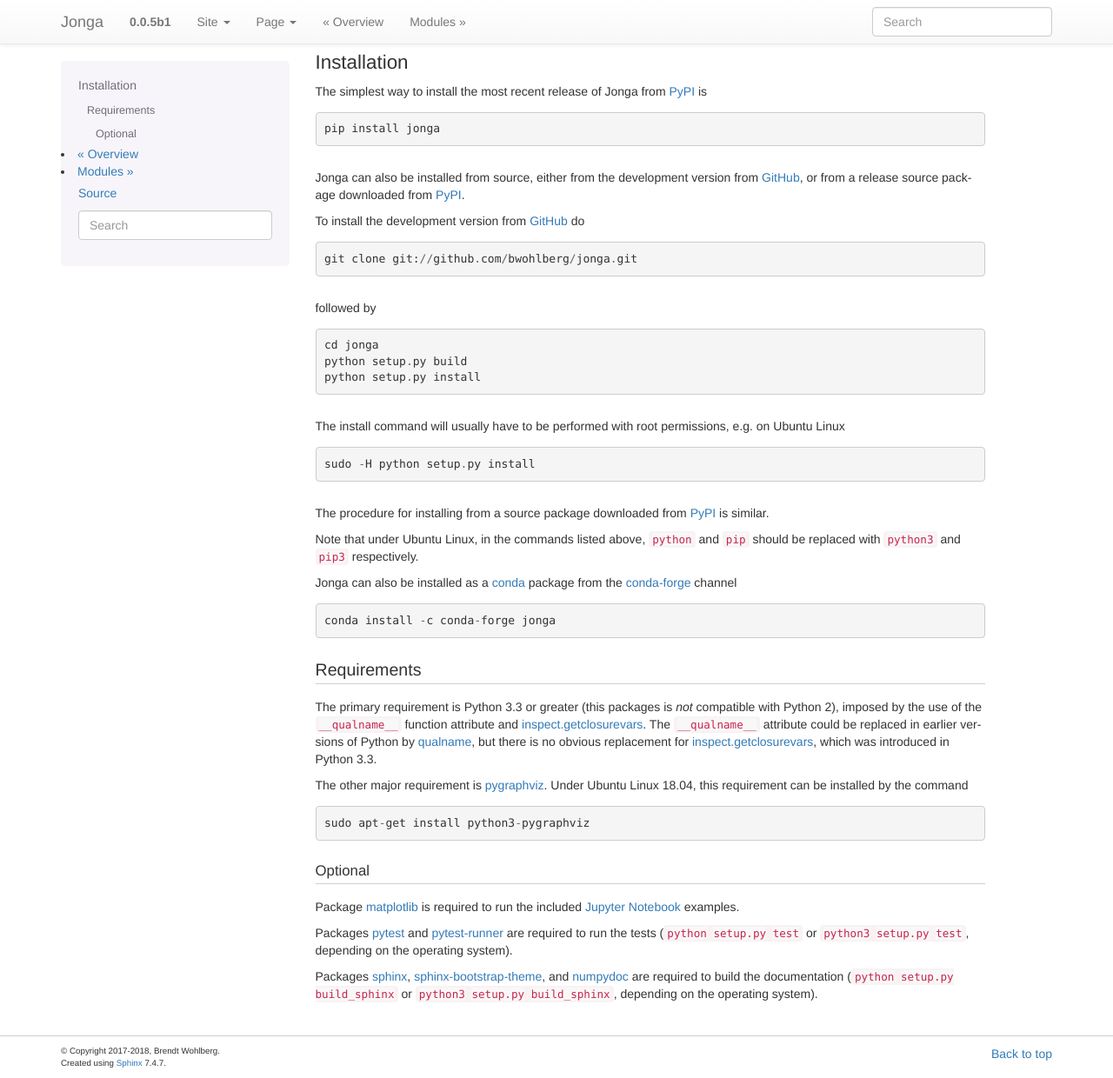
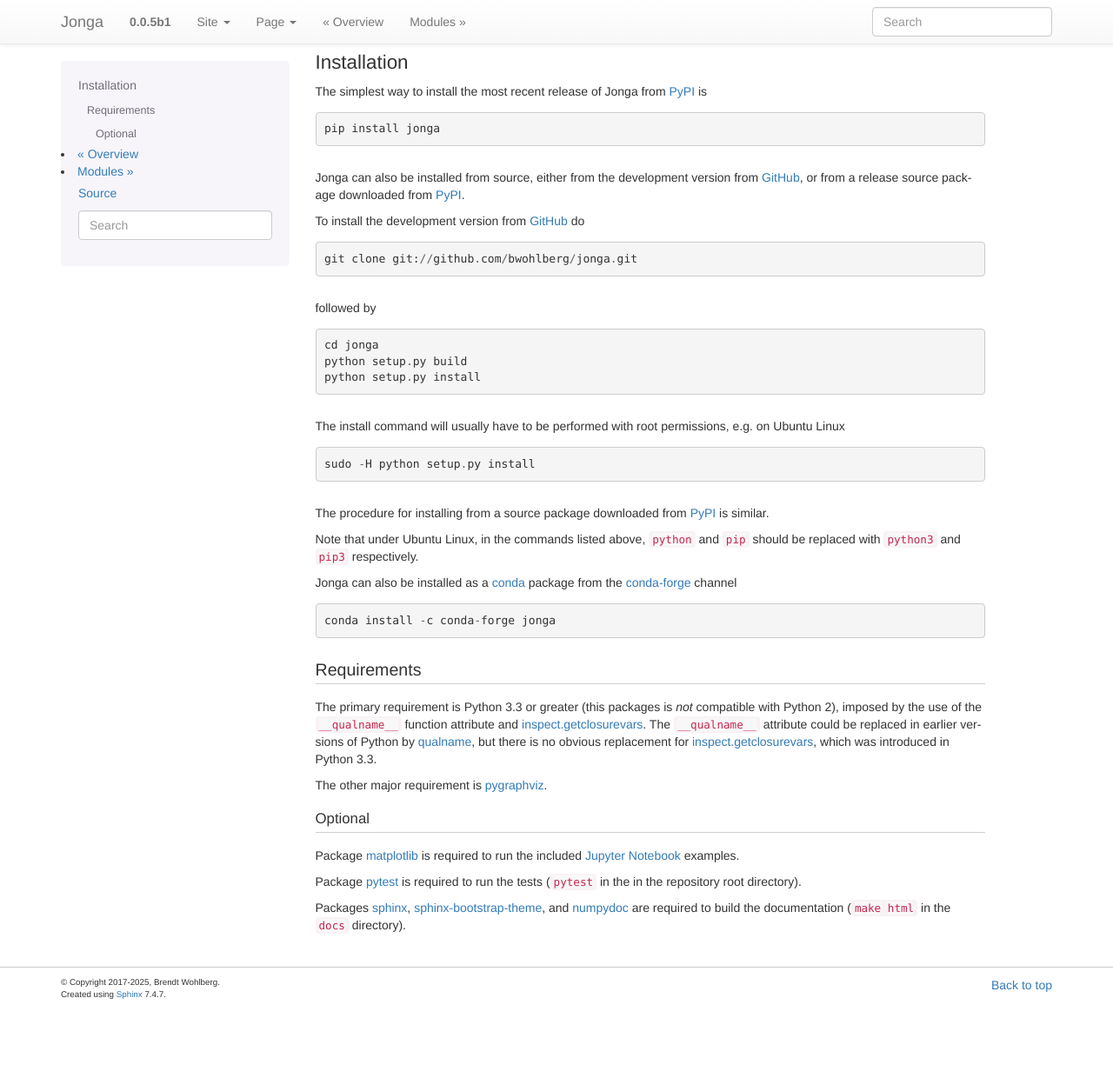
Before and after one commit to bwohlberg/jonga, a Sphinx documentation site: the page built from docs/source/install.rst, in a window 1280 px wide and 1240 px high. Shown: the whole window at 87% size. Built offline with Sphinx 7.4.7, drawn with Linux system fonts in a browser that asks for light colours.

Commit message:
Update and clean up

```diff
--- a/CHANGES.rst
+++ b/CHANGES.rst
@@ -6,7 +6,7 @@
 Version 0.0.5   (not yet released)
 ----------------------------------
 
-
+- Various minor fixes and improvements
 
 
 Version 0.0.4   (2018-11-12)
--- a/docs/source/conf.py
+++ b/docs/source/conf.py
@@ -58,7 +58,7 @@
 
 # General information about the project.
 project = u'Jonga'
-copyright = u'2017-2018, Brendt Wohlberg'
+copyright = u'2017-2025, Brendt Wohlberg'
 
 # The version info for the project you're documenting, acts as replacement for
 # |version| and |release|, also used in various other places throughout the
@@ -254,7 +254,9 @@
 mathjax_path = 'https://cdn.mathjax.org/mathjax/latest/MathJax.js?config=TeX-AMS_HTML'
 
 # Intersphinx mapping
-intersphinx_mapping = {'https://docs.python.org/3/': None}
+intersphinx_mapping = {
+    "python": ("https://docs.python.org/3/", None),
+}
 
 numpydoc_show_class_members = False
 
--- a/docs/source/install.rst
+++ b/docs/source/install.rst
@@ -67,12 +67,6 @@
 which was introduced in Python 3.3.
 
 The other major requirement is `pygraphviz <https://pygraphviz.github.io/>`_.
-Under Ubuntu Linux 18.04, this requirement can be installed by the command
-
-::
-
-  sudo apt-get install python3-pygraphviz
-
 
 
 
@@ -82,14 +76,11 @@
 Package `matplotlib <http://matplotlib.org>`_ is required to run the
 included `Jupyter Notebook <http://jupyter.org/>`_ examples.
 
-Packages `pytest <https://github.com/pytest-dev/pytest>`_ and
-`pytest-runner <https://github.com/pytest-dev/pytest-runner>`_ are
-required to run the tests (``python setup.py test`` or ``python3
-setup.py test``, depending on the operating system).
+Package `pytest <https://github.com/pytest-dev/pytest>`_ is
+required to run the tests (``pytest`` in the in the repository root directory).
 
 Packages `sphinx <http://www.sphinx-doc.org/en/stable>`_,
 `sphinx-bootstrap-theme
 <http://ryan-roemer.github.io/sphinx-bootstrap-theme/README.html>`_,
 and `numpydoc <https://github.com/numpy/numpydoc>`_ are required to
-build the documentation (``python setup.py build_sphinx`` or
-``python3 setup.py build_sphinx``, depending on the operating system).
+build the documentation (``make html`` in the ``docs`` directory).
--- a/docs/source/overview.rst
+++ b/docs/source/overview.rst
@@ -28,7 +28,7 @@
 
 ::
 
-   python3 examples/example1.py
+   python examples/example1.py
 
 
 To run these scripts prior to installing the package it will be
```
Also changed, not shown: other parts of docs/source/overview.rst (+2 -1 lines), README.md (+8 -16 lines).
